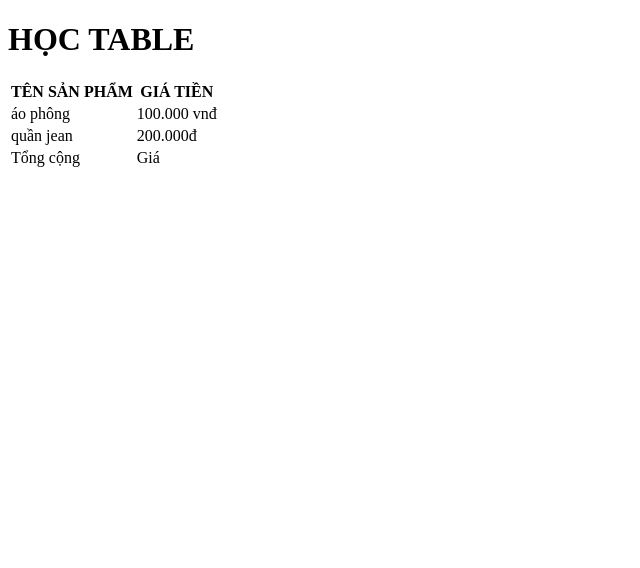
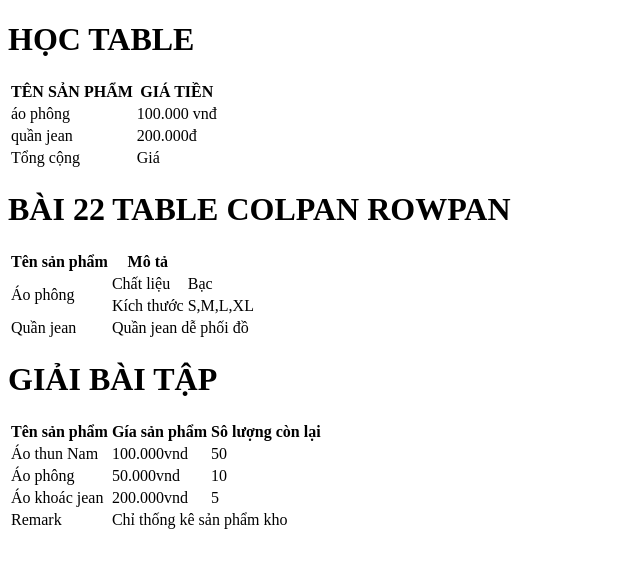
Before and after one commit to PhuocHieu-092005/Tu_Hoc_HTML-CSS, a plain HTML site: page BT_FULL/BAI_20/table.html in a window 1280 px wide. Shown: the whole page, without its empty margins (0-640 px from the left). Drawn offline with Linux system fonts and the light colour scheme.

```diff
--- a/BT_FULL/BAI_20/table.html
+++ b/BT_FULL/BAI_20/table.html
@@ -39,5 +39,65 @@
         </tr>
       </tfoot>
     </table>
+
+    <h1>BÀI 22 TABLE COLPAN ROWPAN</h1>
+    <table>
+      <tr>
+        <th>Tên sản phẩm</th>
+        <th>Mô tả</th>
+      </tr>
+      <tr>
+        <!-- rowspan:  DÒNG  -->
+        <td rowspan="2">Áo phông</td>
+        <td>Chất liệu</td>
+        <td>Bạc</td>
+      </tr>
+      <tr>
+        <td>Kích thước</td>
+        <td>S,M,L,XL</td>
+      </tr>
+      <tr>
+        <!-- colspan: CỘT -->
+        <td>Quần jean</td>
+        <td colspan="2">Quần jean dễ phối đồ</td>
+      </tr>
+    </table>
+
+    <!-- BAI TẬP VẬN DỤNG  -->
+    <h1>GIẢI BÀI TẬP</h1>
+    <table>
+      <thead>
+        <tr>
+          <th>Tên sản phẩm</th>
+          <th>Gía sản phẩm</th>
+          <th>Sô lượng còn lại</th>
+        </tr>
+      </thead>
+
+      <tbody>
+        <tr>
+          <td>Áo thun Nam</td>
+          <td>100.000vnd</td>
+          <td>50</td>
+        </tr>
+        <tr>
+          <td>Áo phông</td>
+          <td>50.000vnd</td>
+          <td>10</td>
+        </tr>
+        <tr>
+          <td>Áo khoác jean</td>
+          <td>200.000vnd</td>
+          <td>5</td>
+        </tr>
+      </tbody>
+
+      <tfoot>
+        <tr>
+          <td>Remark</td>
+          <td colspan="2">Chỉ thống kê sản phẩm kho</td>
+        </tr>
+      </tfoot>
+    </table>
   </body>
 </html>
```
